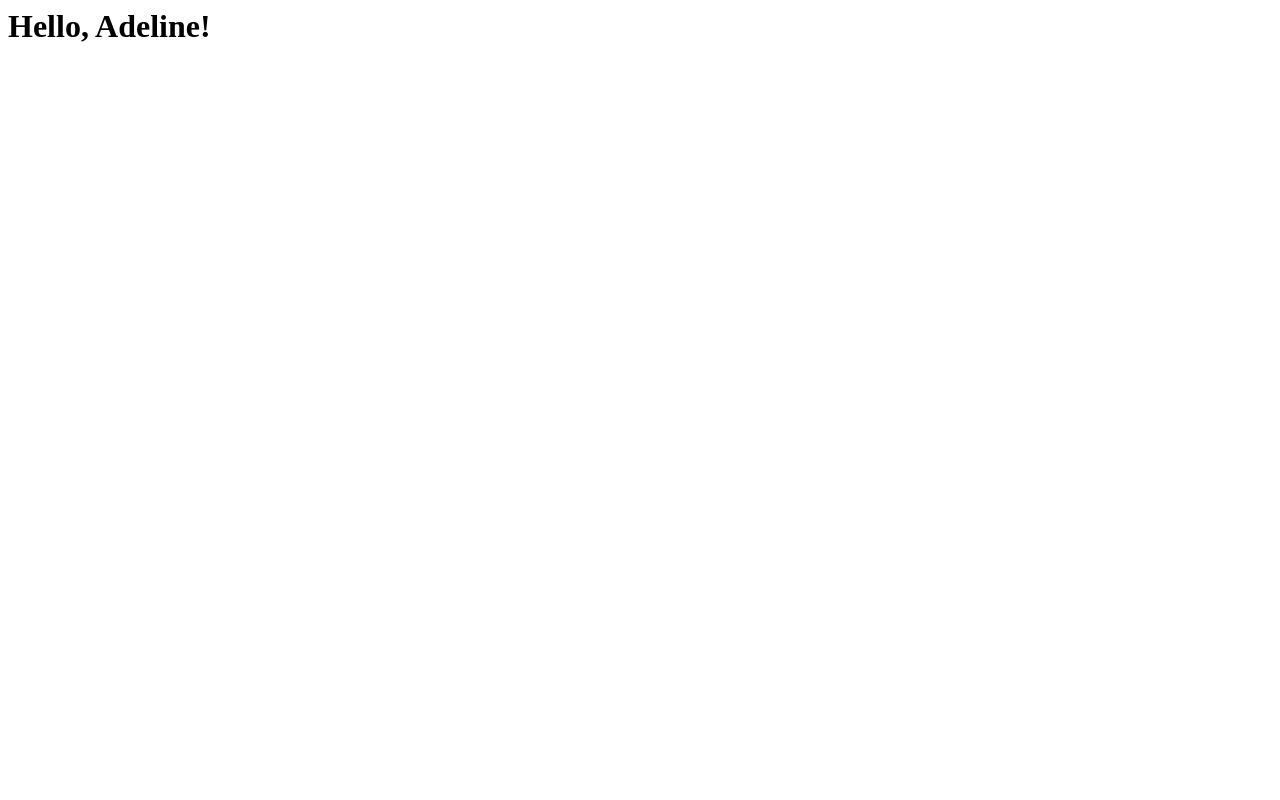
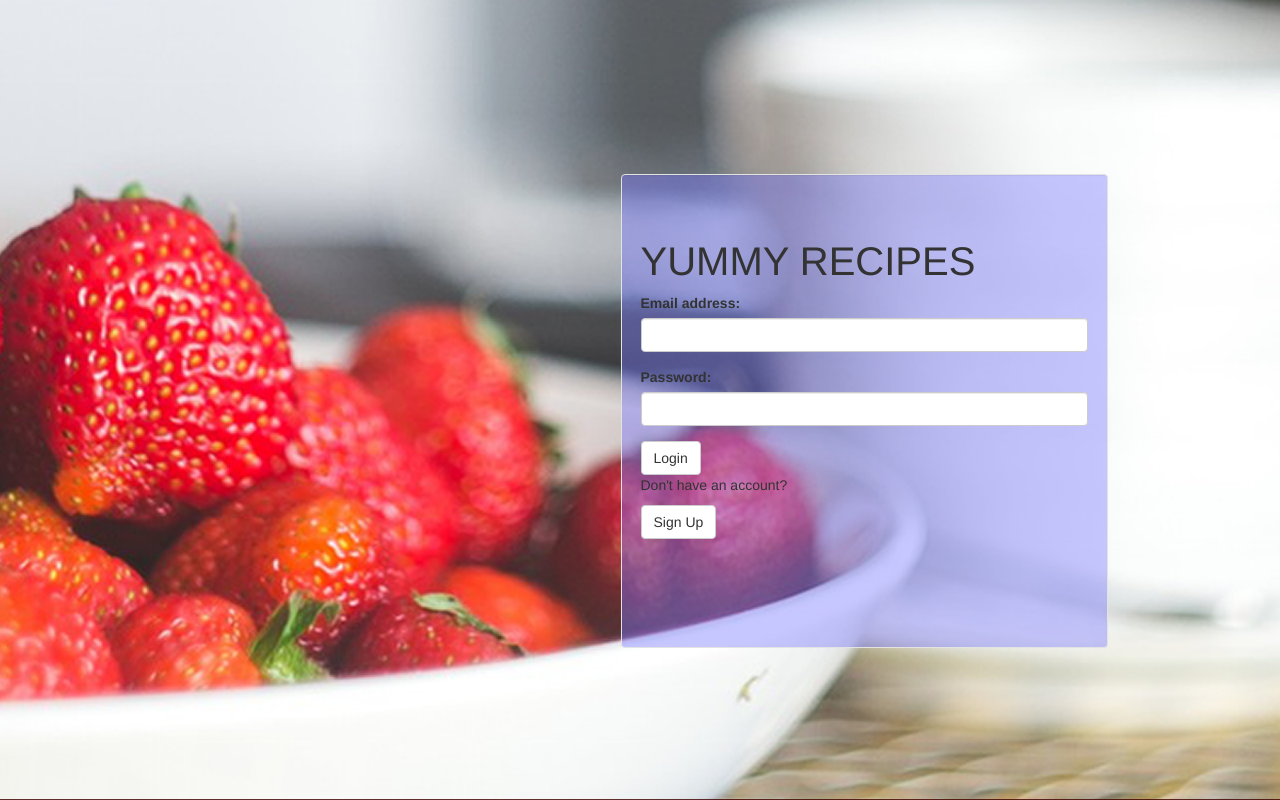
Before and after one commit to adelinetush/Yummy-Recipes, a Flask app: page / in a window 1280 px wide. Before the commit the page is almost empty. Run offline with Flask 2, Linux system fonts and the light colour scheme; some libraries are stand-ins or nearby versions.

Commit message:
added the landing page to heroku

```diff
--- a/app/__init__.py
+++ b/app/__init__.py
@@ -1,4 +1,9 @@
 from flask import Flask
 
 app = Flask(__name__)
+
+@app.route('/<path:path>')
+def static_file(path):
+    return app.send_static_file(path)
+
 from app import views
--- a/app/templates/index.html
+++ b/app/templates/index.html
@@ -1,8 +1,61 @@
 <html>
-  <head>
-    <title>{{ title }} - microblog</title>
-  </head>
-  <body>
-      <h1>Hello, {{ user.username }}!</h1>
-  </body>
+
+<head>
+  <!--<title>{{ title }} - microblog</title>-->
+  <link rel="stylesheet" href="https://maxcdn.bootstrapcdn.com/bootstrap/3.3.7/css/bootstrap.min.css">
+  <style>
+    .landing {
+      position: relative;
+      padding: 60px 0 60px 0;
+      width: 100%;
+      min-height: 100%;
+      background: url('../images/bg.png') no-repeat center center;
+      background-size: cover;
+    }
+
+    .landing h1 {
+      margin-top: 10%;
+      font-size: 40px;
+      margin-top: 10%;
+    }
+
+    .well {
+      background-color: rgba(115, 115, 255, 0.4);
+    }
+  </style>
+</head>
+
+<body>
+  <!--<h1>Hello, {{ user.username }}!</h1>-->
+  <section id="landing" class="landing">
+    <div class="container">
+      <div class="row" style="padding-top: 10%;">
+        <div class="col-md-5 well" style="float: right; margin-right: 10%;">
+          <h1>YUMMY RECIPES</h1>
+          <div class="form-group">
+            <label for="email">Email address:</label>
+            <input type="email" class="form-control" id="email">
+          </div>
+          <div class="form-group">
+            <label for="pwd">Password:</label>
+            <input type="password" class="form-control" id="pwd">
+          </div>
+          <button type="submit" class="btn btn-default">Login</button>
+          <p>Don't have an account?</p>
+          <button type="submit" class="btn btn-default" style="margin-bottom: 20%;">Sign Up</button>
+        </div>
+      </div>
+      <!--row -->
+
+    </div>
+
+  </section>
+
+  <script></script>
+
+  <script src="https://ajax.googleapis.com/ajax/libs/jquery/3.2.1/jquery.min.js"></script>
+  <script src="https://maxcdn.bootstrapcdn.com/bootstrap/3.3.7/js/bootstrap.min.js"></script>
+  <!--<script src="js/main.js"></script>-->
+</body>
+
 </html>
--- a/static/landing.html
+++ b/static/landing.html
@@ -5,7 +5,7 @@
     <meta name="description" content="">
     <meta name="viewport" content="width=device-width, initial-scale=1">
     <!--Bootstrap -->
-    <link rel="stylesheet" href="css/bootstrap.css">
+    <link rel="stylesheet" href="https://maxcdn.bootstrapcdn.com/bootstrap/3.3.7/css/bootstrap.min.css">
     <link rel="stylesheet" type="text/css" href="css/main.css" />
     <body>
 
@@ -33,8 +33,8 @@
 
         </section>
 
-        <script src="js/jquery-2.2.1.min.js" ></script>
-        <script src="js/bootstrap.min.js" ></script>
+        <script src="https://ajax.googleapis.com/ajax/libs/jquery/3.2.1/jquery.min.js" ></script>
+        <script src="https://maxcdn.bootstrapcdn.com/bootstrap/3.3.7/js/bootstrap.min.js" ></script>
         <script src="js/main.js"></script>
     </body>
 </html>
```
Also changed, not shown: app/static/images/bg.png (renamed from static/images/bg.png), app/static/images/categories.fw.png (renamed from static/images/categories.fw.png), app/static/images/listing.png (renamed from static/images/listing.png).
